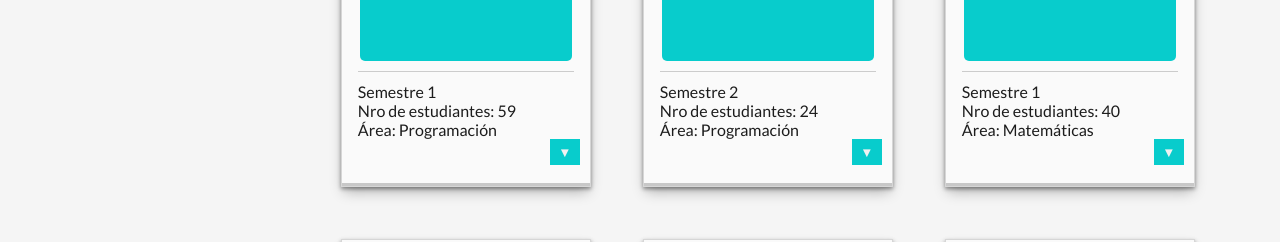
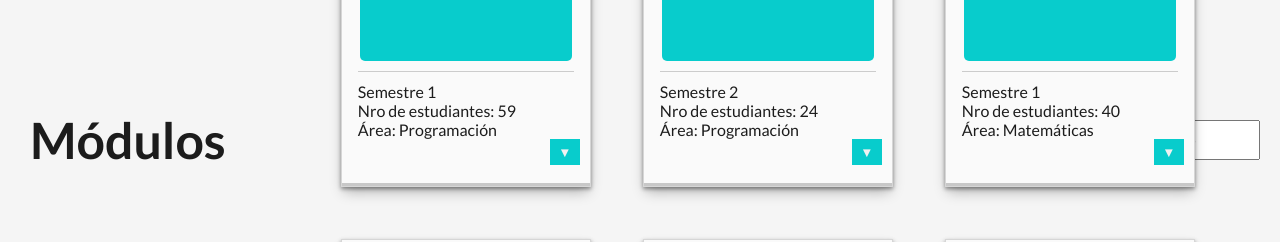
Before and after one commit to ConstruccionSoftware2024/Construccion-de-Software-2024-1, a Vue app: page /modulos in a window 1280 px wide. Shown: the part 269-511 px from the top of the page. Built offline with nearby package versions, Linux system fonts and the light colour scheme; no server answers.

Commit message:
Correcion de errores minimo

```diff
--- a/src/components/ComponentesGrupoFelipe/ComponenteModulos.vue
+++ b/src/components/ComponentesGrupoFelipe/ComponenteModulos.vue
@@ -152,7 +152,7 @@ section {
   display: flex;
   justify-content: space-between;
   align-items: center;
-  margin-bottom: 0em;
+  margin-bottom: 60em; /*se edito esto ya que en la rama original no existia el footer*/
 }
 
 .add-icon { /* Pensado para que se agreguen módulos */
```
